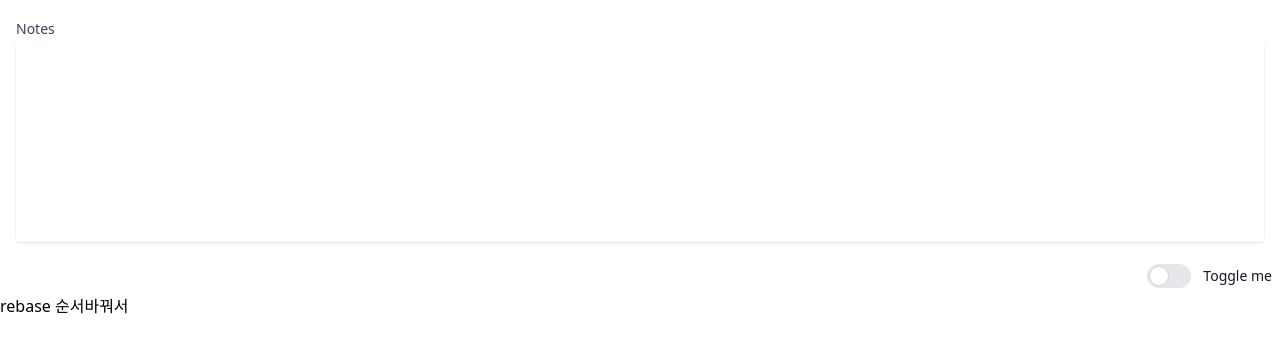
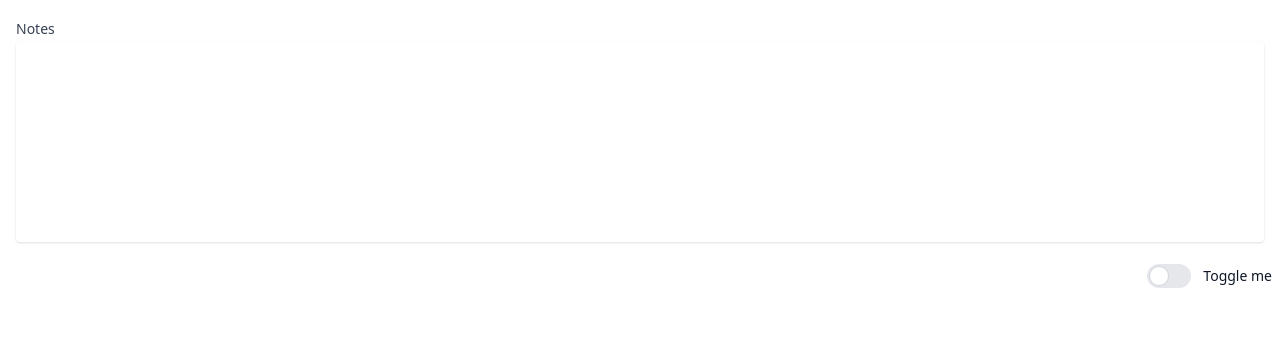
Before and after one commit to gaebaribari/practice-typescript, a React (Vite) app: page / in a window 1280 px wide. Shown: the top 352 px of the page. Built offline with nearby package versions, Linux system fonts and the light colour scheme.

Commit message:
원래대로 돌려놓기

```diff
--- a/src/App.tsx
+++ b/src/App.tsx
@@ -4,7 +4,6 @@ function App() {
 	return (
 		<div>
 			<MainPage />
-			rebase 순서바꿔서
 		</div>
 	);
 }
```
